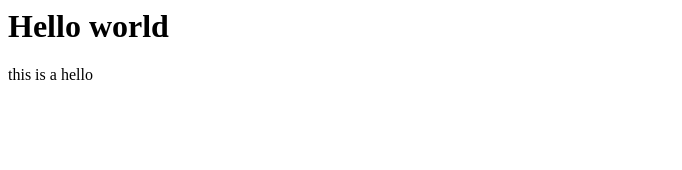
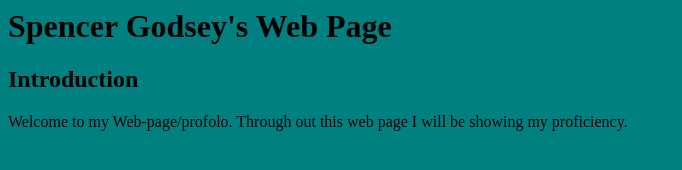
Before and after one commit to SpencerGodsey/SpencerGodsey.gethub.io, a plain HTML site: page index.html in a window 1280 px wide. Shown: the whole page, without its empty margins (0-682 px from the left). Drawn offline with Linux system fonts and the light colour scheme.

Commit message:
updated index and added stuff to the style sheet

```diff
--- a/index.html
+++ b/index.html
@@ -3,7 +3,8 @@
         <link rel="stylesheet" href="style.css".>
     </head>
 <body>
-<h1>Hello world</h1>
-<p>this is a hello</p>
+  <h1>Spencer Godsey's Web Page</h1>
+  <h2 class="Introduction">Introduction</h2>
+    <p class="introduction">Welcome to my Web-page/profolo. Through out this web page I will be showing my proficiency.</p>
 </body>
 </html>
--- a/style.css
+++ b/style.css
@@ -0,0 +1,3 @@
+body {
+    background: teal;
+  }
```
